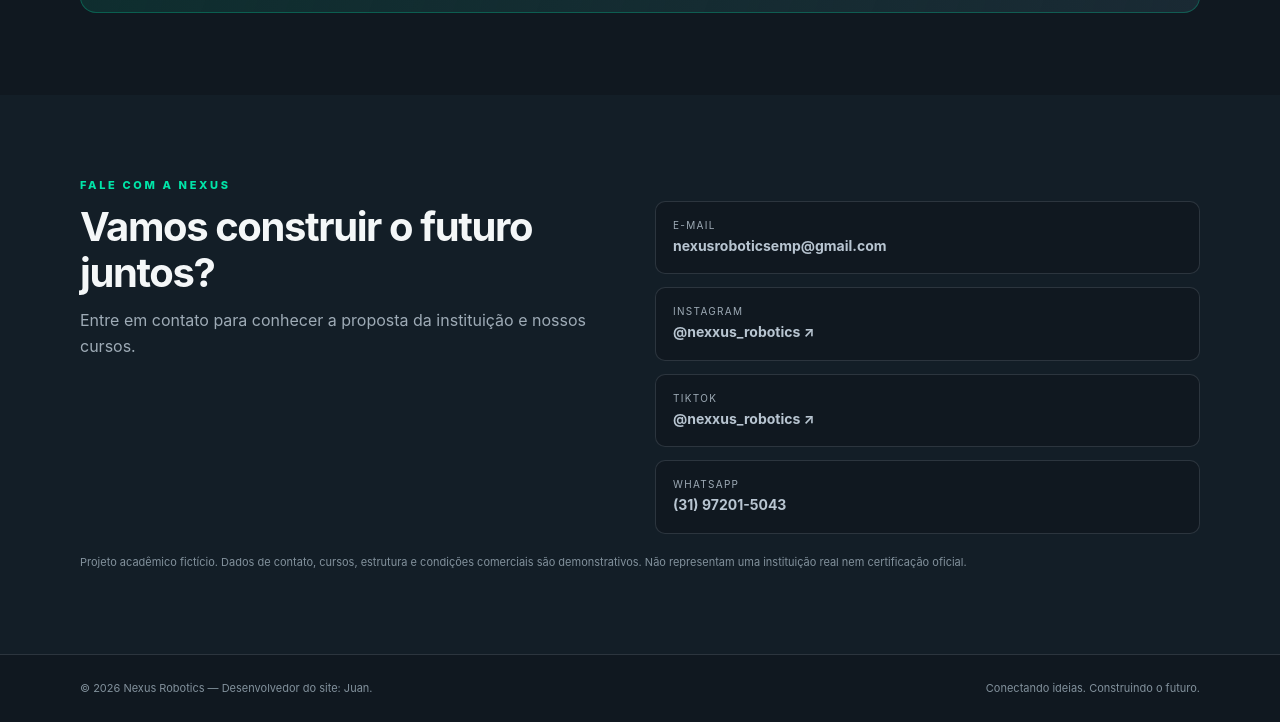
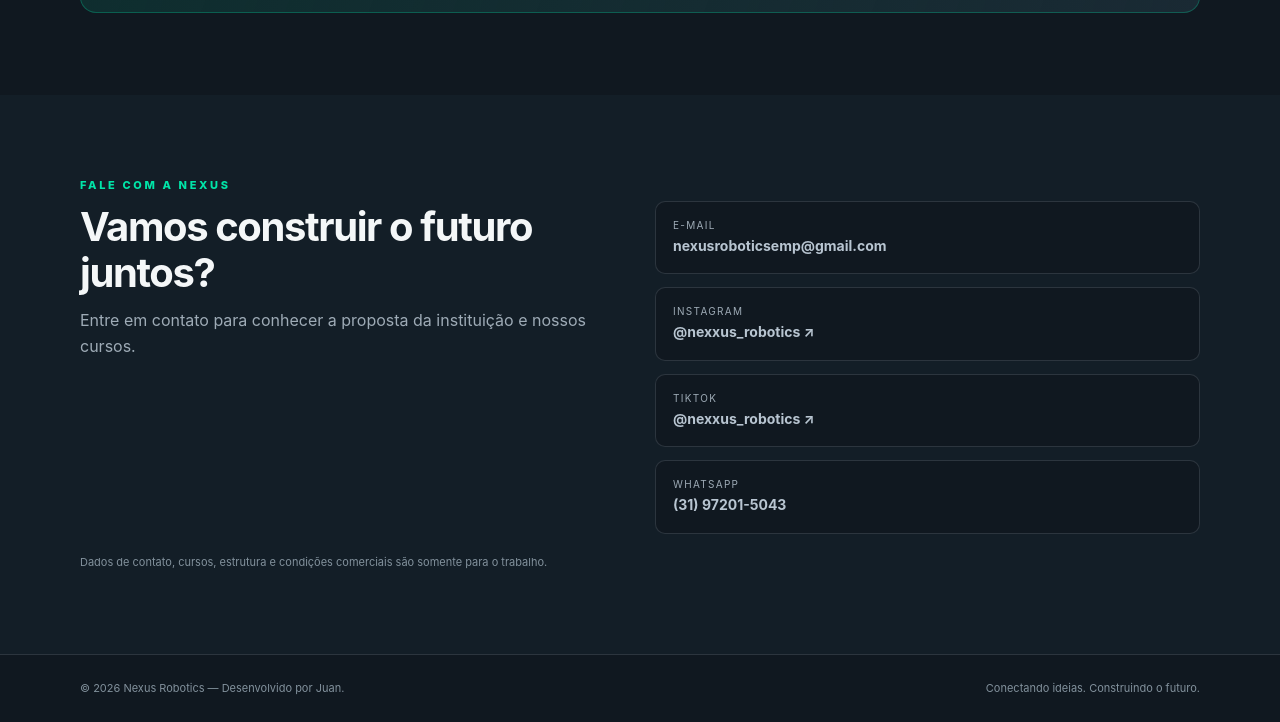
Before and after one commit to jcarlosborges2009-rgb/www.nexusrobotics, a plain HTML site: page index.html in a window 1280 px wide. Shown: the part 2947-3669 px from the top of the page. Drawn offline with Linux system fonts and the light colour scheme.

Commit message:
Update index.html

```diff
--- a/index.html
+++ b/index.html
@@ -136,10 +136,10 @@ footer{padding:25px 0;border-top:1px solid var(--line);color:#82919c;font-size:1
    <div class="contact-item"><small>WhatsApp</small><strong>(31) 97201-5043</strong></div>
   </div>
  </div>
- <div class="wrap"><p class="disclaimer">Projeto acadêmico fictício. Dados de contato, cursos, estrutura e condições comerciais são demonstrativos. Não representam uma instituição real nem certificação oficial.</p></div>
+ <div class="wrap"><p class="disclaimer"> Dados de contato, cursos, estrutura e condições comerciais são somente para o trabalho. </p></div>
 </section>
 </main>
-<footer><div class="wrap footer-row"><span>© 2026 Nexus Robotics — Desenvolvedor do site: Juan.</span><span>Conectando ideias. Construindo o futuro.</span></div></footer>
+<footer><div class="wrap footer-row"><span>© 2026 Nexus Robotics — Desenvolvido por Juan.</span><span>Conectando ideias. Construindo o futuro.</span></div></footer>
 <script>
 const menu=document.getElementById('menu'),nav=document.getElementById('nav');
 menu.addEventListener('click',()=>nav.classList.toggle('open'));
```
